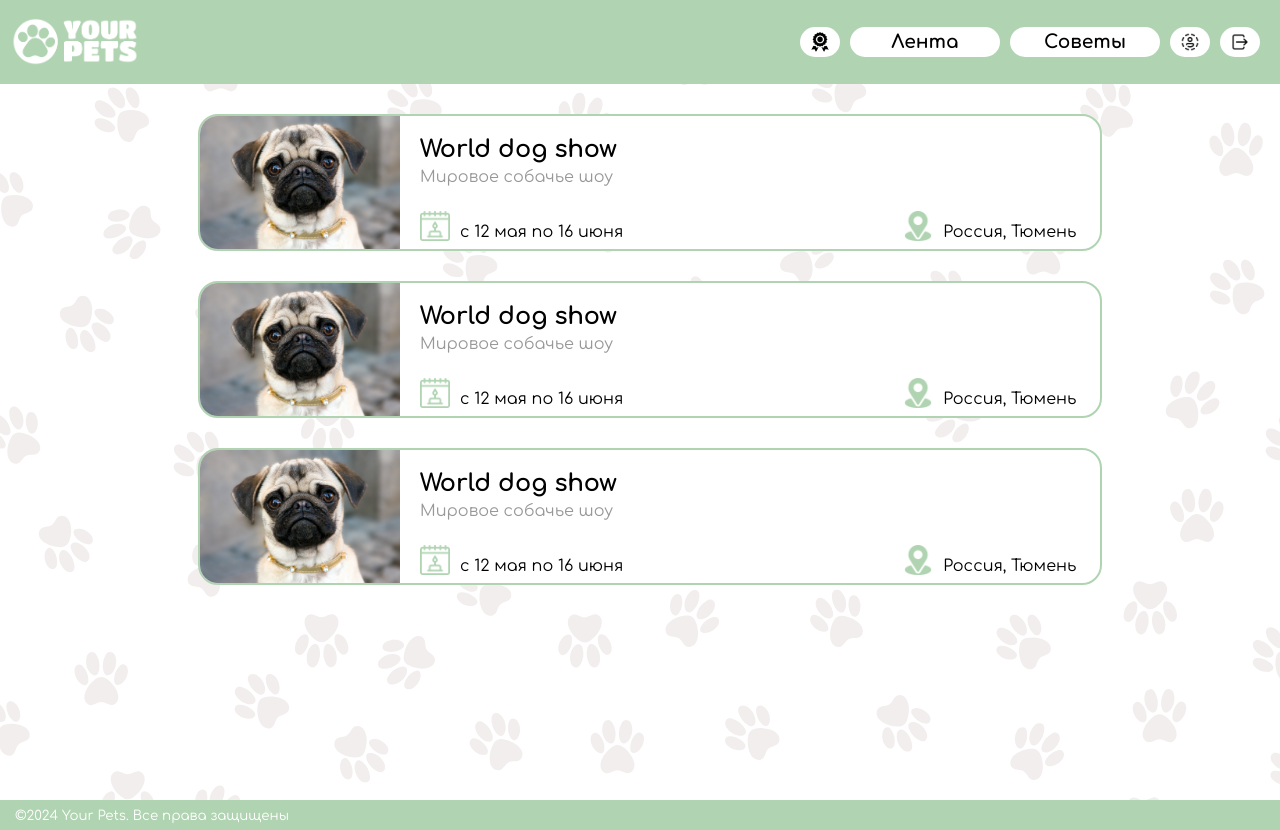
After one commit to SurrealGentleman/YourPets, a Django app: page /exposition/ in a window 1280 px wide. The commit adds this page. Run offline with Django 5.2, Linux system fonts and the light colour scheme; the visitor is signed in with stand-in values (Sample User, id 1).

Commit message:
страница Выставок, советов, лента питомцев

```diff
--- /dev/null
+++ b/your_pets/mainapp/static/css/style_exposition.css
@@ -0,0 +1,55 @@
+.flex-block{
+    display: flex;
+    flex-direction: column;
+    align-items: center;
+}
+
+.exposition{
+    margin: 30px 0 20px 20px;
+    background-color: white;
+    border: 2px solid #B0D4B2;
+    border-radius: 20px;
+    display: flex;
+    flex-direction: row;
+    width: 900px;
+}
+
+.photo{
+    height: 133px;
+}
+
+.photo img{
+    width: 200px;
+    border-top-left-radius: 18px;
+    border-bottom-left-radius: 18px;
+}
+
+.info_icon {
+    width: 30px;
+    margin-right: 10px;
+}
+
+.exposition_info{
+    padding: 20px 20px 0 20px;
+}
+
+.header{
+    font-size: 18pt;
+    font-weight: bold;
+}
+
+.grey_text{
+    color: #989898;
+    padding-top: 5px;
+}
+
+.data_location{
+    display: flex;
+    gap: 280px;
+    margin-top: 25px;
+}
+
+.data_location div{
+    display: flex;
+    align-items: flex-end;
+}
--- a/your_pets/mainapp/templates/advice_card.html
+++ b/your_pets/mainapp/templates/advice_card.html
@@ -1,7 +1,8 @@
 {% load static %}
 {% for card in cards %}
-    <h3>{{card.name}}</h3>
-    <ul>
+    <div class="cards_advice">
+        <p class="name">{{card.name}}</p>
+        <ul class="tags">
             <li>{{card.kind}}</li>
             {% if card.breed %}<li>{{card.breed}}</li>{% endif %}
             {% if card.color %}<li>{{card.color}}</li>{% endif %}
@@ -15,4 +16,5 @@
                 <script>add_favorite_class('{{card.pk}}')</script>
             {% endif %}
         {% endfor %}
+    </div>
 {% endfor %}
--- a/your_pets/mainapp/templates/base.html
+++ b/your_pets/mainapp/templates/base.html
@@ -27,9 +27,11 @@
                 <button><a href="{% url 'logout' %}"><img src="{% static 'image\exit.png' %}" alt="Exit"></a></button>
                 <button><a href="{% url 'profile' %}"><img src="{% static 'image\profile.png' %}" alt="Profile"></a></button>
                 <div class="button_lents_advice">
-                    <button><a href="#">Советы</a></button>
+                    <button><a href="{% url 'advice' %}">Советы</a></button>
                     <button><a href="{% url 'pet_cards' %}">Лента</a></button>
+
                 </div>
+                <button><a href="{% url 'exposition' %}"><img src="{% static 'image\prize.png' %}"></a></button>
 <!--                <button><a href="#"><img src="{% static 'image\icon_calendar.png' %}" alt="Exit"></a></button>-->
 <!--                <button><a href="#"><img src="{% static 'image\winner.png' %}" alt="Exit"></a></button>-->
             {% endif %}
--- /dev/null
+++ b/your_pets/mainapp/templates/exposition.html
@@ -0,0 +1,69 @@
+{% extends "base.html" %}
+{% load static %}
+{% block src%}
+    <link rel="stylesheet" href="{% static 'css\style_exposition.css' %}" />
+{% endblock %}
+{% block main%}
+    <div class="flex-block">
+        <div id="card_exposition">
+            <div class="exposition">
+                <div class="photo">
+                   <img src="/media/images/pets/dog_02.jpg">
+                </div>
+                <div class="exposition_info">
+                    <p class="header">World dog show</p>
+                    <p class="grey_text">Мировое собачье шоу</p>
+                    <div class="data_location">
+                       <div>
+                            <img class="info_icon" src="/static/image/birth2.png">
+                            <p>с 12 мая по 16 июня</p>
+                        </div>
+                        <div>
+                            <img class="info_icon" src="/static/image/location.png">
+                            <p>Россия, Тюмень</p>
+                        </div>
+                    </div>
+                </div>
+            </div>
+            <div class="exposition">
+                <div class="photo">
+                   <img src="/media/images/pets/dog_02.jpg">
+                </div>
+                <div class="exposition_info">
+                    <p class="header">World dog show</p>
+                    <p class="grey_text">Мировое собачье шоу</p>
+                    <div class="data_location">
+                       <div>
+                            <img class="info_icon" src="/static/image/birth2.png">
+                            <p>с 12 мая по 16 июня</p>
+                        </div>
+                        <div>
+                            <img class="info_icon" src="/static/image/location.png">
+                            <p>Россия, Тюмень</p>
+                        </div>
+                    </div>
+                </div>
+            </div>
+            <div class="exposition">
+                <div class="photo">
+                   <img src="/media/images/pets/dog_02.jpg">
+                </div>
+                <div class="exposition_info">
+                    <p class="header">World dog show</p>
+                    <p class="grey_text">Мировое собачье шоу</p>
+                    <div class="data_location">
+                       <div>
+                            <img class="info_icon" src="/static/image/birth2.png">
+                            <p>с 12 мая по 16 июня</p>
+                        </div>
+                        <div>
+                            <img class="info_icon" src="/static/image/location.png">
+                            <p>Россия, Тюмень</p>
+                        </div>
+                    </div>
+                </div>
+            </div>
+        </div>
+    </div>
+    </div>
+{% endblock %}
--- a/your_pets/mainapp/urls.py
+++ b/your_pets/mainapp/urls.py
@@ -30,6 +30,7 @@ urlpatterns = [
     path('favorite_advice_card/', favorite_advice_card, name='favorite_advice_card'),
     path('not_favorite_advice_card/', not_favorite_advice_card, name='not_favorite_advice_card'),
 
+    path('exposition/', exposition, name='exposition'),
     # path('add_update_pet/', add_update_pet, name='add_update_pet'),
     # path('change_password/', user_password_change, name='change_password'),
     # path('login/', login_or_register, name='login'),
--- a/your_pets/mainapp/views.py
+++ b/your_pets/mainapp/views.py
@@ -275,3 +275,6 @@ def not_favorite_advice_card(request):
         advice_card = AdviceCard.objects.get(id=request.GET.get('advice_card_id'))
         Favorites.objects.get(pet=user_pet, advice=advice_card).delete()
         return JsonResponse({'success': True})
+
+def exposition(request):
+    return render(request, 'exposition.html')
```
Also changed, not shown: your_pets/mainapp/static/css/style_advice.css (added, +72 -0 lines), your_pets/mainapp/static/css/style_advice_likes.css (added, +9 -0 lines), your_pets/mainapp/static/css/style_lenta_pets.css (+13 -3 lines), your_pets/mainapp/static/css/style_lenta_pets_likes.css (+50 -5 lines), your_pets/mainapp/templates/advice.html (+27 -21 lines), your_pets/mainapp/templates/animal_card_likes.html (+16 -5 lines), your_pets/mainapp/templates/favorites.html (+30 -21 lines), your_pets/mainapp/templates/pet_cards.html (+10 -3 lines), your_pets/mainapp/static/image/bookmark.png (added), your_pets/mainapp/static/image/cross.png (added), your_pets/mainapp/static/image/location.png (added), your_pets/mainapp/static/image/prize.png (added), your_pets/media/images/pets/dog_02_fOcpWkG.jpg (added), your_pets/media/images/pets/parrot_01_0Bliwd2.jpg (added). Lines whose indentation alone changed are shown as unchanged.
